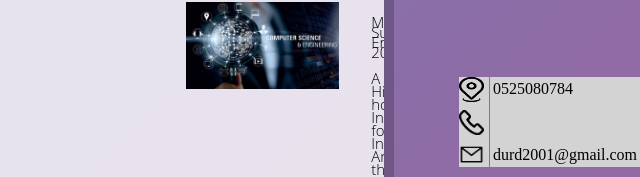
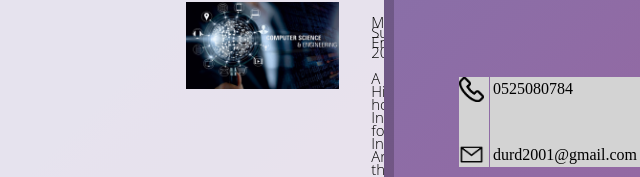
Before and after one commit to Iz1cK/portfolio-project, a plain HTML site: page index.html in a window 1280 px wide. Shown: the part 633-810 px from the top of the page, 640-1280 px from the left. Drawn offline with Linux system fonts and the light colour scheme.

Commit message:
Update index.html

```diff
--- a/index.html
+++ b/index.html
@@ -296,7 +296,6 @@
     </div>
     <div class="myInfo">
         <div class="contactIcons">
-            <img src="Images/address.png" width="30px" height="30px">
             <img src="Images/phone.png" width="30px" height="30px">
             <img src="Images/email.png" width="30px" height="30px">
         </div>
```
